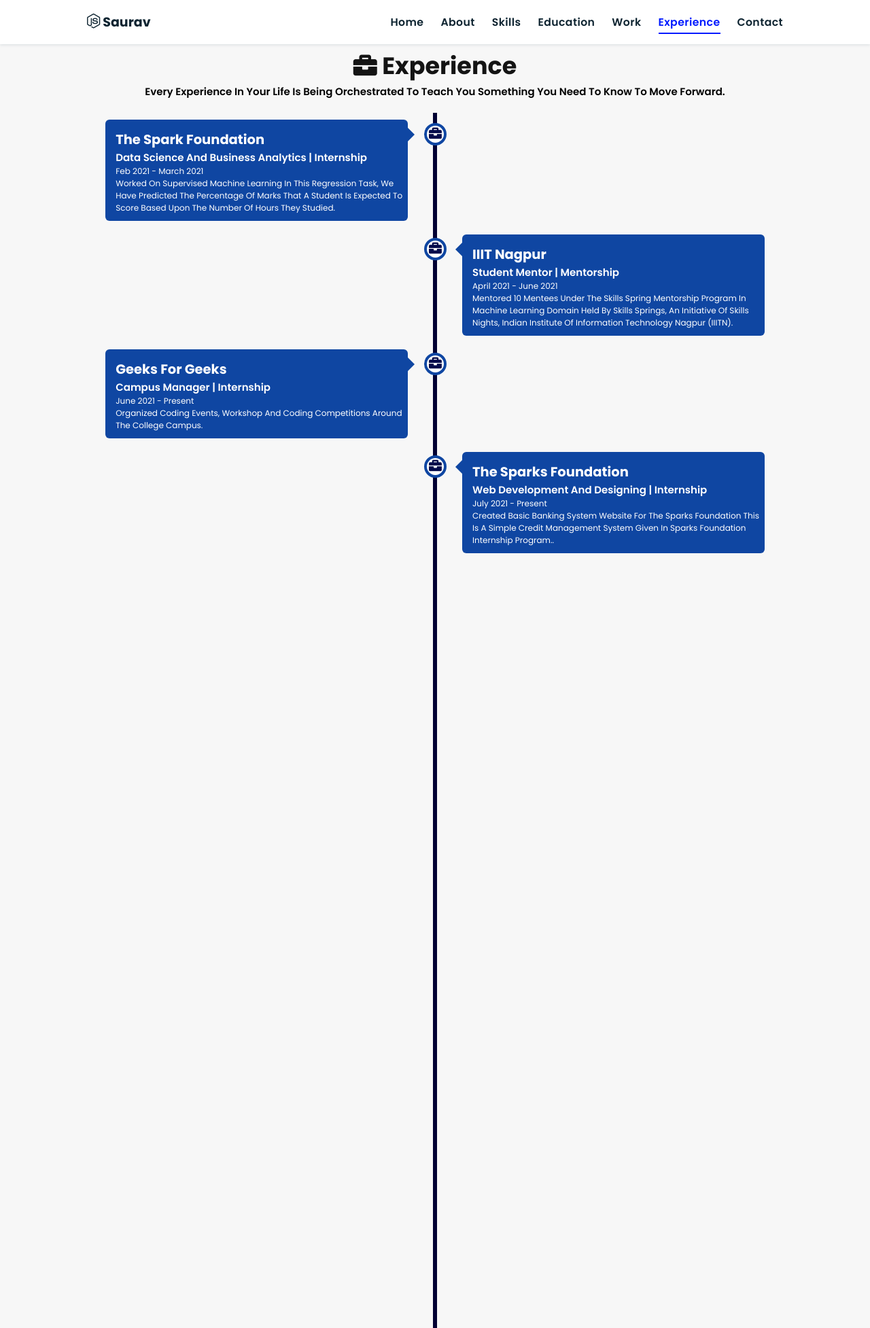
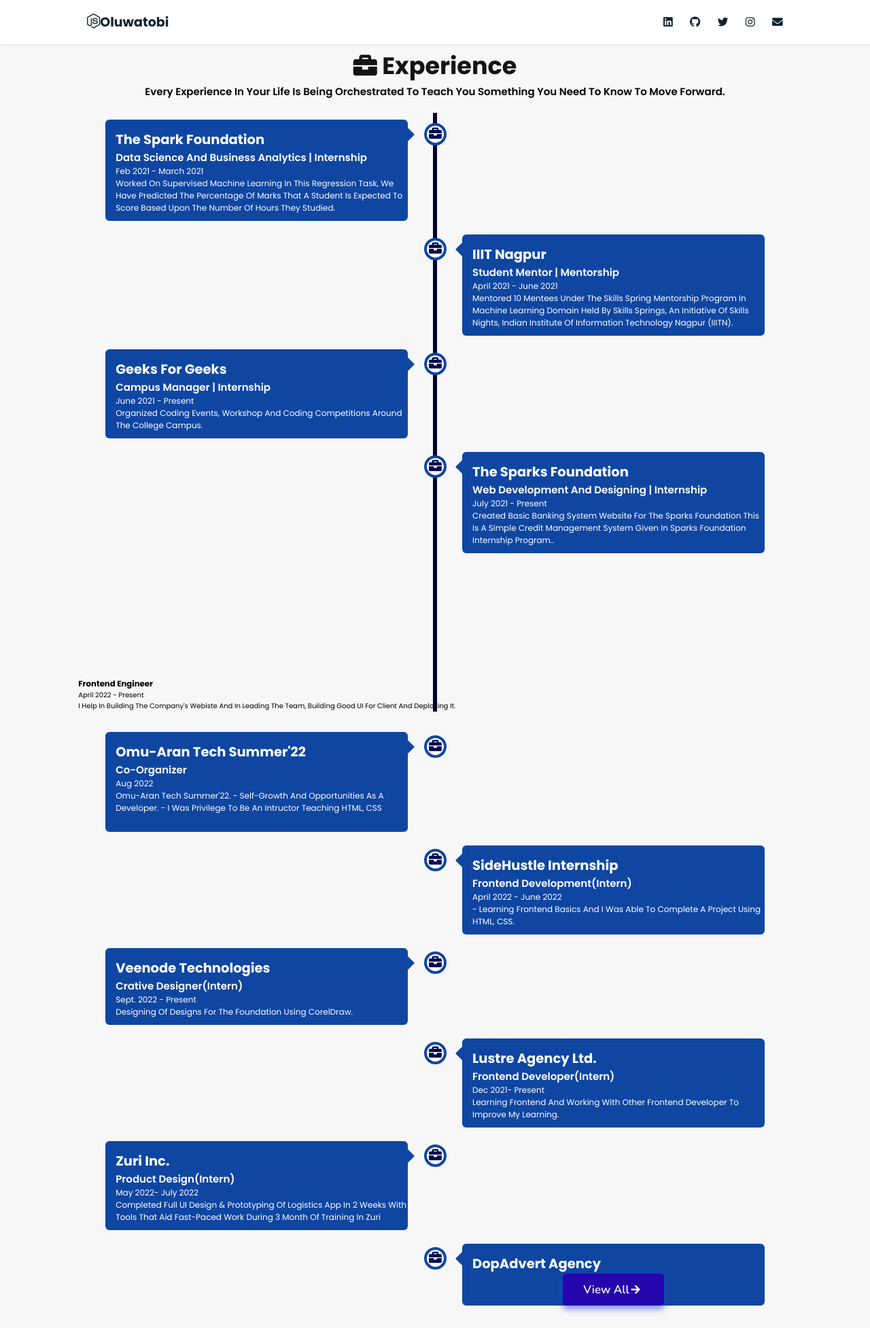
Before and after one commit to SardiusJay/ProjectJay, a plain HTML site: page experience/index.html in a window 1280 px wide. Shown: the top 1954 px of the page at 68% size. Drawn offline with nearby package versions, Linux system fonts and the light colour scheme.

Commit message:
update levels

```diff
--- a/experience/index.html
+++ b/experience/index.html
@@ -9,24 +9,22 @@
     <link rel="stylesheet" href="https://cdnjs.cloudflare.com/ajax/libs/font-awesome/5.15.3/css/all.min.css" integrity="sha512-iBBXm8fW90+nuLcSKlbmrPcLa0OT92xO1BIsZ+ywDWZCvqsWgccV3gFoRBv0z+8dLJgyAHIhR35VZc2oM/gI1w==" crossorigin="anonymous" referrerpolicy="no-referrer" />
     <link id='favicon' rel="shortcut icon" href="/assests/images/favicon.png" type="image/x-png">
 
-    <title>Experience | Portfolio Saurav Mukherjee</title>
+    <title>Experience | Portfolio Oluwatobi</title>
 </head>
 <body oncontextmenu="return false">
 
 <!-- navbar starts -->
 <header>
-        <a href="/Portfolio-Saurav-Mukherjee" class="logo"><i class="fab fa-node-js"></i> Saurav</a>
+        <a href="#" class="logo"><i class="fab fa-node-js"></i>Oluwatobi</a>
 
         <div id="menu" class="fas fa-bars"></div>
         <nav class="navbar">
             <ul>
-            <li><a href="https://sauravmukherjee44.github.io/Portfolio-Saurav-Mukherjee/#home">Home</a></li>
-            <li><a href="https://sauravmukherjee44.github.io/Portfolio-Saurav-Mukherjee/#about">About</a></li>
-            <li><a href="https://sauravmukherjee44.github.io/Portfolio-Saurav-Mukherjee/#skills">Skills</a></li>
-            <li><a href="https://sauravmukherjee44.github.io/Portfolio-Saurav-Mukherjee/#education">Education</a></li>
-            <li><a href="https://sauravmukherjee44.github.io/Portfolio-Saurav-Mukherjee/#work">Work</a></li>
-            <li><a class="active" href="https://sauravmukherjee44.github.io/Portfolio-Saurav-Mukherjee/#experience">Experience</a></li>
-            <li><a href="https://sauravmukherjee44.github.io/Portfolio-Saurav-Mukherjee/#contact">Contact</a></li>
+              <li><a class="linkedin" href="https://www.linkedin.com/in/john-oluwatobi-abidoye-4826b9224/" target="_blank"><i class="fab fa-linkedin"></i></a></li>
+              <li><a class="github" href="https://github.com/SardiusJay" target="_blank"><i class="fab fa-github"></i></a></li>
+              <li><a class="twitter" href="https://twitter.com/SardiusJay" target="_blank"><i class="fab fa-twitter"></i></a></li>
+              <li><a class="instagram" href="https://www.instagram.com/Sardius_Jay/"><i class="fab fa-instagram" target="_blank"></i></a></li>
+              <li><a class="gmail" href="mailto:Abidoyejay@gmail.com " target="_blank"><i class="fas fa-envelope"></i></a></li>
             </ul>
         </nav>
 </header>
@@ -114,15 +112,10 @@
     </div>
 
 
-
-      <div class="container right">
-        <div class="content">
-          <div class="tag">
-            <h2>LetsGrowMore Summer of Code</h2>
-          </div>
     <div class="desc">
-              <h3>LGM-SOC'21 Participant | Open Source Program</h3>
-              <p>June 2021 - Present</p>
+      <h3> Frontend Engineer</h3>
+      <p>April 2022 - Present</p>
+      <p>i help in building the Company's Webiste and in leading the team, Building good UI for client and deploying it.</p>
   </div>
 </div>
 </div>
@@ -130,11 +123,46 @@
 <div class="container left">
 <div class="content">
   <div class="tag">
-            <h2>Internshala</h2>
+    <h2>Omu-Aran Tech Summer'22</h2>
   </div>
   <div class="desc">
-              <h3>Internshala Student Partner 22 </h3>
-              <p>March 2021 - July 2021</p>
+      <h3>Co-Organizer</h3>
+      <p>Aug 2022</p>
+      <p> Omu-Aran Tech Summer'22.
+        - Self-growth and opportunities as a developer.
+        - I was privilege to be an Intructor teaching HTML, CSS </p>
+        <br>
+
+
+  </div>
+</div>
+</div>
+
+<div class="container right">
+<div class="content">
+  <div class="tag">
+    <h2>SideHustle Internship </h2>
+  </div>
+  <div class="desc">
+      <h3>Frontend Development(Intern) </h3>
+      <p>April 2022 - June 2022</p>
+      <p>
+        - Learning Frontend basics and i was able to complete a Project using HTML, CSS.</p>
+  </div>
+</div>
+</div>
+
+
+<div class="container left">
+<div class="content">
+<div class="tag">
+  <h2>Veenode Technologies</h2>
+</div>
+<div class="desc">
+    <h3>Crative Designer(Intern)</h3>
+    <p>Sept. 2022 - Present</p>
+    <p>Designing of Designs for the Foundation using CorelDraw.</p>
+
 </div>
 </div>
 </div>
@@ -144,48 +172,12 @@
 <div class="container right">
 <div class="content">
   <div class="tag">
-          <h2>YouTube</h2>
+    <h2>Lustre Agency Ltd.</h2>
   </div>
   <div class="desc">
-            <h3>Content Creator | Saurav Mukherjee</h3>
-            <p>Feb 2021 - Present</p>
-            <p>- Channel on Educational and Informational Videos related to Computer Science.
-              - Self-growth and opportunities for CS students.
-            YouTube: @Saurav Mukherjee</p>
-        </div>
-      </div>
-    </div>
-
-
-    <div class="container left">
-      <div class="content">
-        <div class="tag">
-          <h2>YouTube</h2>
-        </div>
-        <div class="desc">
-            <h3>Entertainment and Vloging Channel</h3>
-            <p>May 2019 - Present</p>
-            <p>- Entertainment Channel On YouTube
-              - Songs, Music videos, and Vlogs
-              -700+ subs and 15k+ Views.
-              YouTube: @ MeSouravOfficial</p>
-        </div>
-      </div>
-    </div>
-
-    <div class="container right">
-      <div class="content">
-        <div class="tag">
-          <h2>Microsoft</h2>
-        </div>
-        <div class="desc">
-            <h3>Microsoft Azure Developer League 2021</h3>
-            <p>April 2021 - July 2021</p>
-            <p>I'm Glad To Share That I have Successfully Completed Three Challenges in Microsoft Azure Developer League 2021!
-              Badges earned: 130
-             Trophies earned: 26
-             Learned How to Design and Build Secure, Scalable, High-Performing solutions in Azure.
-            </p>
+      <h3>Frontend Developer(Intern)</h3>
+      <p>Dec 2021- Present</p>
+      <p> Learning Frontend and working with other Frontend developer to improve my Learning.</p>
   </div>
 </div>
 </div>
@@ -193,43 +185,34 @@
 <div class="container left">
 <div class="content">
   <div class="tag">
-          <h2>major hacking League(MLH)</h2>
+    <h2>Zuri inc.</h2>
   </div>
   <div class="desc">
-            <h3>MLH INIT </h3>
-            <p>July 2021 - July 2021</p>
-            <p>It's Been an Awesome 1 week-long Hackathon by Major League Hacking (MLH). Developed some real-world solutions throughout the program.
-              Now receiving Swags 🏅🎁 from Major League Hacking.</p>
+      <h3>Product design(Intern)</h3>
+      <p>May 2022- July 2022</p>
+      <p> Completed full UI design & prototyping of Logistics app in 2 weeks with tools that aid fast-paced work during 3 month of training in Zuri</p>
   </div>
-      </div>
-    </div>
-
-    <div class="container right">
-        <div class="content">
-          <div class="tag">
-            <h2> LetsGrowMore</h2>
-          </div>
-          <div class="desc">
-              <h3>Web Developer | Internship</h3>
-              <p>June 2021 - July 2021</p>
-              <p>Created a Portfolio website and a web application using react-js during my internship period.</p>
 </div>
 </div>
 </div>
 
 
 
+<div class="container right">
+  <div class="content">
+    <div class="tag">
+      <h2>DopAdvert Agency</h2>
     </div>
-
 <div class="morebtn">
-    <a href="https://sauravmukherjee44.github.io/Portfolio-Saurav-Mukherjee/#experience" class="btn">
-        <i class="fas fa-arrow-left"></i>
-        <span>Back to Home</span>
+<a href="#" class="btn"><span>View All</span>
+<i class="fas fa-arrow-right"></i>
 </a>
 </div>
 
 </div>
+
 </section>
+
 <!-- experience section ends -->
 
 <!-- footer section starts -->
```
Also changed, not shown: projects/index.html (+1 -1 lines). Lines whose indentation alone changed are shown as unchanged.
